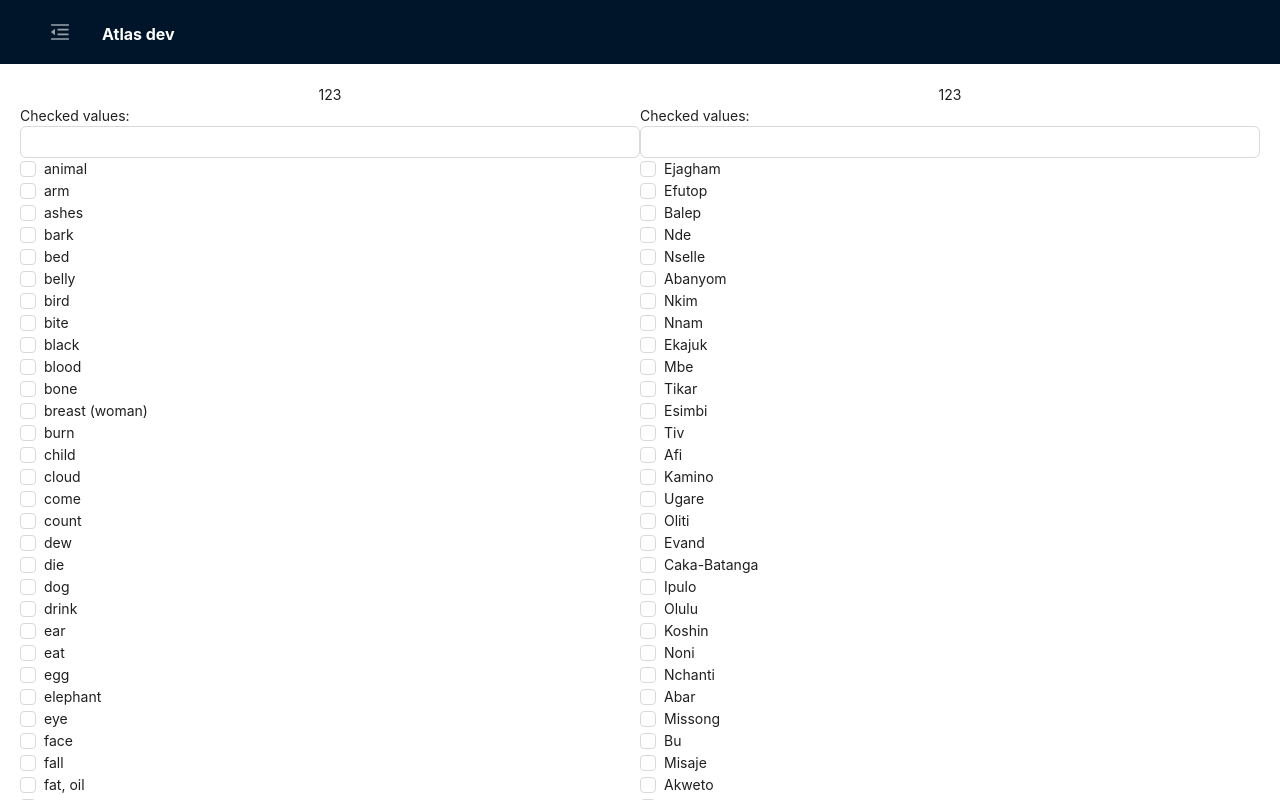
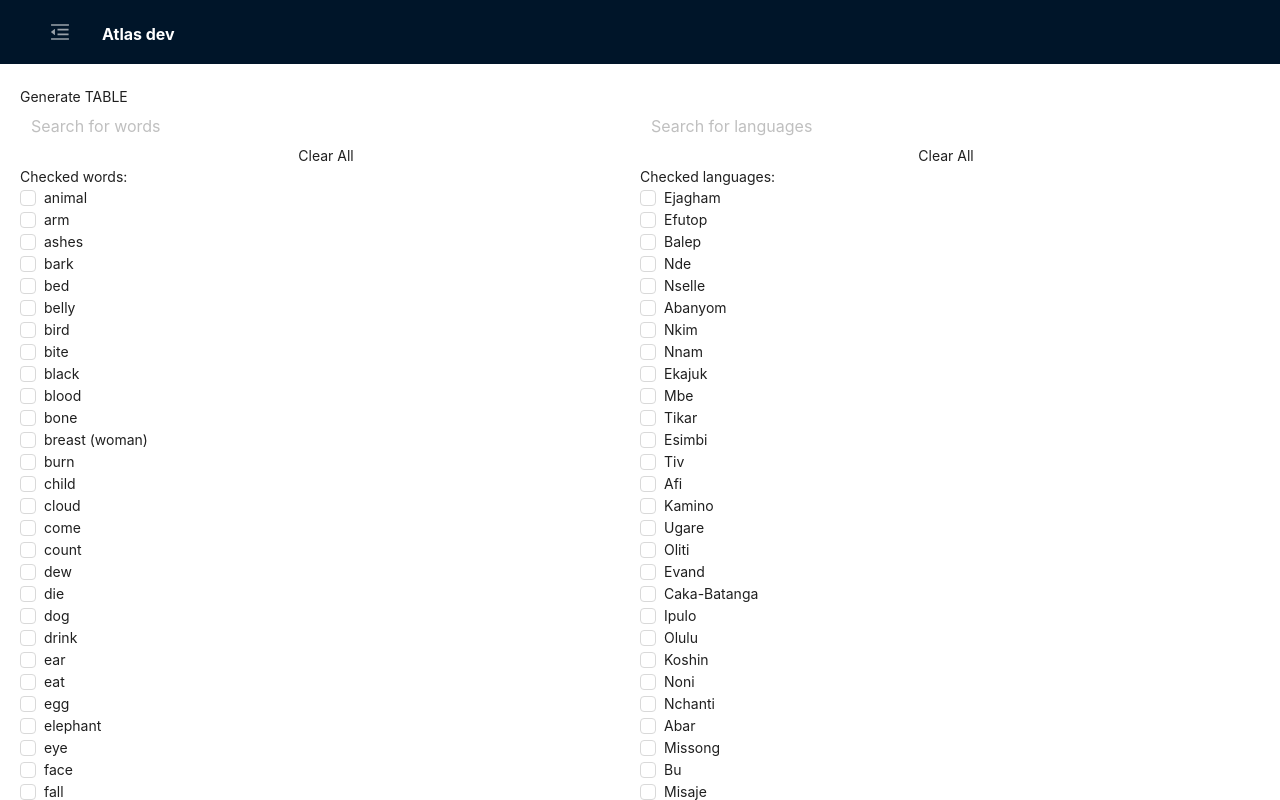
Before and after one commit to AydenHoyll/atlas_repo, a React (Create React App) app: page /new in a window 1280 px wide. Shown: the top 800 px of the page. Built offline with nearby package versions, Linux system fonts and the light colour scheme.

Commit message:
small refactor for new feature

```diff
--- a/package.json
+++ b/package.json
@@ -1,5 +1,5 @@
 {
-  "name": "nagger",
+  "name": "atlas",
   "version": "0.1.0",
   "private": true,
   "dependencies": {
--- /dev/null
+++ b/src/components/list/index.js
@@ -0,0 +1,65 @@
+import React, { useState } from "react";
+import { Checkbox, Input } from "antd";
+
+const ListComponent = ({ data, name }) => {
+  const [input, setInput] = useState("");
+  const [items, setItems] = useState(
+    data.map((key) => ({ key, checked: false }))
+  );
+
+  const filteredData = (items, input) => {
+    return items.filter((el) =>
+      el.key.toLowerCase().includes(input.toLowerCase())
+    );
+  };
+
+  const handleCheckboxChange = (itemKey) => {
+    setItems((prevItems) =>
+      prevItems.map((el) =>
+        el.key === itemKey ? { ...el, checked: !el.checked } : el
+      )
+    );
+  };
+  const getCheckedValues = (items) => {
+    return items.filter((item) => item.checked).map((item) => item.key);
+  };
+  const handleClear = () => {
+    setItems((prevItems) =>
+      prevItems.map((item) => ({
+        ...item,
+        checked: false,
+      }))
+    );
+  };
+
+  return (
+    <div className="w-1/2 mr-2 flex flex-col">
+      <Input
+        allowClear
+        placeHolder={`Search for ${name}`}
+        size="large"
+        bordered={false}
+        value={input}
+        onChange={(event) => setInput(event.target.value)}
+      />
+      <button onClick={handleClear}>Clear All</button>
+      <div>
+        Checked {name}: {getCheckedValues(items).join(", ")}
+      </div>
+      <ul>
+        {filteredData(items, input).map((item) => (
+          <li className="" key={item.key}>
+            <Checkbox
+              className="mr-2"
+              checked={item.checked}
+              onClick={() => handleCheckboxChange(item.key)}
+            />
+            {item.key}
+          </li>
+        ))}
+      </ul>
+    </div>
+  );
+};
+
+export default ListComponent;
--- a/src/pages/customLexicon/index.js
+++ b/src/pages/customLexicon/index.js
@@ -1,118 +1,20 @@
-import React, { useState } from "react";
+import React from "react";
 import { LEXICON } from "../lexicon/LEXICON";
-import { Checkbox, Input } from "antd";
+import ListComponent from "../../components/list";
 
 const NewFeature = () => {
-  const [inputWord, setInputWord] = useState("");
-  const [inputLang, setInputLang] = useState("");
-
-  const wordKeys = Object.keys(LEXICON[0]).slice(
+  const wordData = Object.keys(LEXICON[0]).slice(
     9,
     Object.keys(LEXICON[0]).length
   );
-
-  const langVals = LEXICON.map((el) => Object.values(el)[0]);
-
-  // state for Words (i.e. LEXICON object keys)
-  const [checkedWordItems, setCheckedWordItems] = useState(
-    wordKeys.map((key) => ({ key, checked: false }))
-  );
-  // state for langs (i.e. LEXICON object[0] values)
-  const [checkedLangItems, setCheckedLangItems] = useState(
-    langVals.map((key) => ({ key, checked: false }))
-  );
-  const handleCheckboxChange = (item, items, Setter) => {
-    Setter(
-      items.map((el) =>
-        el.key === item ? { ...el, checked: !el.checked } : el
-      )
-    );
-  };
-
-  const getCheckedValues = (checkedItems) => {
-    return checkedItems.filter((item) => item.checked).map((item) => item.key);
-  };
-  const handleClear = (items, setter) => {
-    setter(
-      items.map((item) => ({
-        ...item,
-        checked: false,
-      }))
-    );
-  };
-  const filteredData = (data, input) => {
-    return data.filter((el) =>
-      el.key.toLowerCase().includes(input.toLowerCase())
-    );
-  };
+  const langData = LEXICON.map((el) => Object.values(el)[0]);
 
   return (
     <>
-      <div className="flex flex-row justify-evenly">
-        <div className="w-1/2 flex flex-col">
-          <button
-            onClick={() => handleClear(checkedWordItems, setCheckedWordItems)}
-          >
-            123
-          </button>
-          Checked values: {getCheckedValues(checkedWordItems).join(", ")}
-          <Input
-            allowClear={true}
-            size={"middle"}
-            value={inputWord}
-            onChange={(event) => setInputWord(event.target.value)}
-          />
-          <ul>
-            {filteredData(checkedWordItems, inputWord).map((item) => (
-              <li className="" key={item.key}>
-                <Checkbox
-                  className="mr-2"
-                  checked={item.checked}
-                  onClick={() =>
-                    handleCheckboxChange(
-                      item.key,
-                      checkedWordItems,
-                      setCheckedWordItems
-                    )
-                  }
-                />
-                {item.key}
-              </li>
-            ))}
-          </ul>
-        </div>
-        <div className="w-1/2 flex flex-col">
-          <button
-            onClick={() => handleClear(checkedLangItems, setCheckedLangItems)}
-          >
-            123
-          </button>
-          Checked values: {getCheckedValues(checkedLangItems).join(", ")}
-          <Input
-            allowClear={true}
-            size={"middle"}
-            value={inputLang}
-            onChange={(event) => setInputLang(event.target.value)}
-          />
-          <ul>
-            {filteredData(checkedLangItems, inputLang).map((item) => (
-              <li key={item.key}>
-                <Checkbox
-                  className="mr-2"
-                  checked={item.checked}
-                  onClick={() =>
-                    handleCheckboxChange(
-                      item.key,
-                      checkedLangItems,
-                      setCheckedLangItems
-                    )
-                  }
-                />
-                {item.key}
-              </li>
-            ))}
-          </ul>
-        </div>
+      <button className="align-middle">Generate TABLE</button>
+      <div className="flex flex-row">
+        <ListComponent data={wordData} name="words" />
+        <ListComponent data={langData} name="languages" />
       </div>
     </>
   );
```
